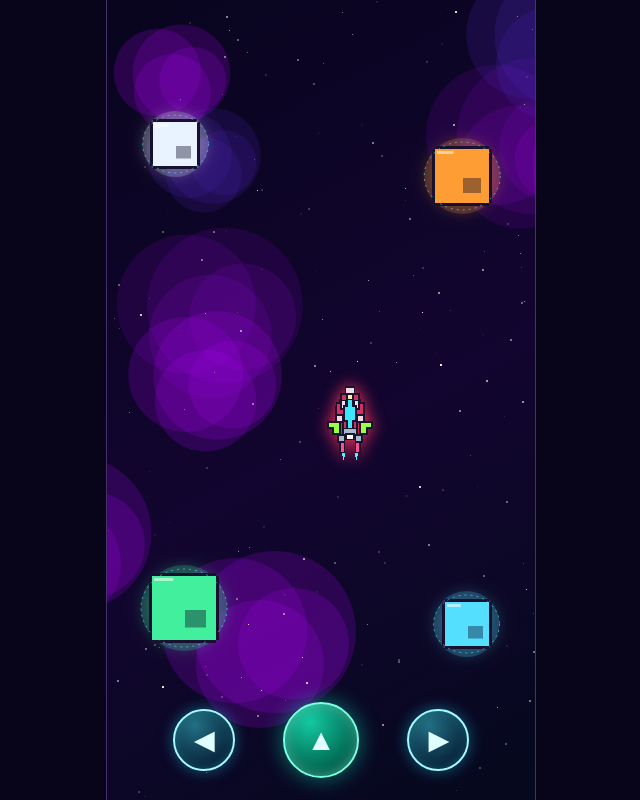
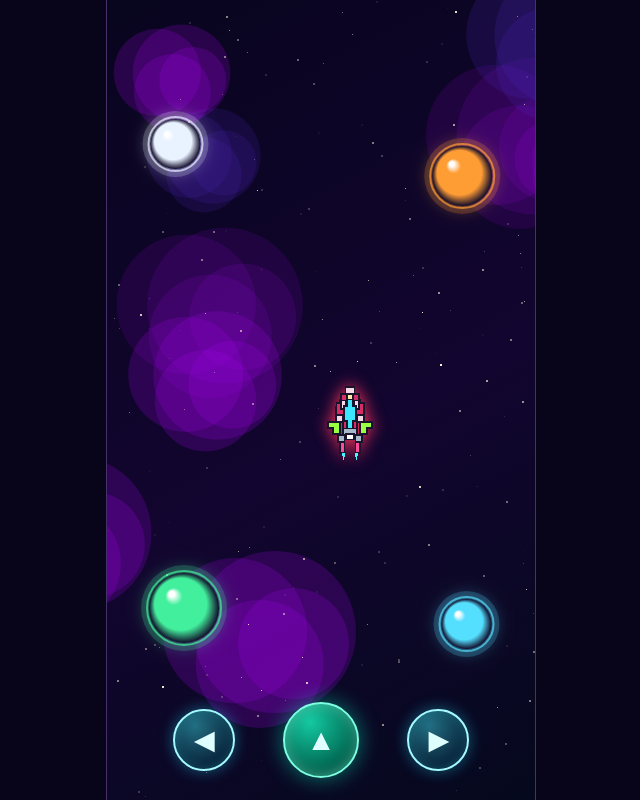
Before and after one commit to saharsahar777/space-the-game, a plain HTML site: page index.html in a window 1280 px wide. Shown: the whole page, without its empty margins (319-959 px from the left). Drawn offline with Linux system fonts and the light colour scheme.

Commit message:
Add files via upload

```diff
--- a/index.html
+++ b/index.html
@@ -53,6 +53,7 @@ canvas{position:absolute;inset:0;width:100%;height:100%;image-rendering:pixelate
   let height = 0;
   let pixelRatio = 1;
   let heading = 0;
+  const turnStep = Math.PI / 12; // 15 градусов за нажатие
   let fuel = 24;
 
   let stars = [];
@@ -172,25 +173,28 @@ canvas{position:absolute;inset:0;width:100%;height:100%;image-rendering:pixelate
       ctx.fill();
       ctx.shadowBlur = 0;
 
-      ctx.fillStyle = '#17102e';
-      ctx.fillRect(Math.round(system.x - size), Math.round(system.y - size + 3), size * 2, size * 2 - 6);
-      ctx.fillRect(Math.round(system.x - size + 3), Math.round(system.y - size), size * 2 - 6, size * 2);
+      // Круглая планета с объёмным освещением
+      const planet = ctx.createRadialGradient(
+        system.x - size * 0.35, system.y - size * 0.4, size * 0.08,
+        system.x, system.y, size
+      );
+      planet.addColorStop(0, '#ffffff');
+      planet.addColorStop(0.18, color);
+      planet.addColorStop(0.72, color);
+      planet.addColorStop(1, '#100b29');
+      ctx.fillStyle = planet;
+      ctx.beginPath();
+      ctx.arc(system.x, system.y, size, 0, Math.PI * 2);
+      ctx.fill();
 
-      ctx.fillStyle = color;
-      ctx.fillRect(Math.round(system.x - size + 3), Math.round(system.y - size + 3), size * 2 - 6, size * 2 - 6);
-
-      ctx.fillStyle = 'rgba(255,255,255,0.55)';
-      ctx.fillRect(Math.round(system.x - size + 5), Math.round(system.y - size + 5), Math.max(3, size * 0.55), 3);
-
-      ctx.fillStyle = 'rgba(8,8,35,0.4)';
-      ctx.fillRect(Math.round(system.x + 1), Math.round(system.y + 2), Math.max(3, size * 0.6), Math.max(3, size * 0.5));
-
-      ctx.strokeStyle = 'rgba(75,235,255,0.62)';
-      ctx.lineWidth = 1;
-      ctx.setLineDash([2, 4]);
+      // Тонкая атмосферная кайма
+      ctx.strokeStyle = color;
+      ctx.globalAlpha = 0.7;
+      ctx.lineWidth = 2;
       ctx.beginPath();
-      ctx.ellipse(system.x, system.y, size + 8, size + 4, 0, 0, Math.PI * 2);
+      ctx.arc(system.x, system.y, size + 2, 0, Math.PI * 2);
       ctx.stroke();
+      ctx.globalAlpha = 1;
       ctx.restore();
     });
   }
```
